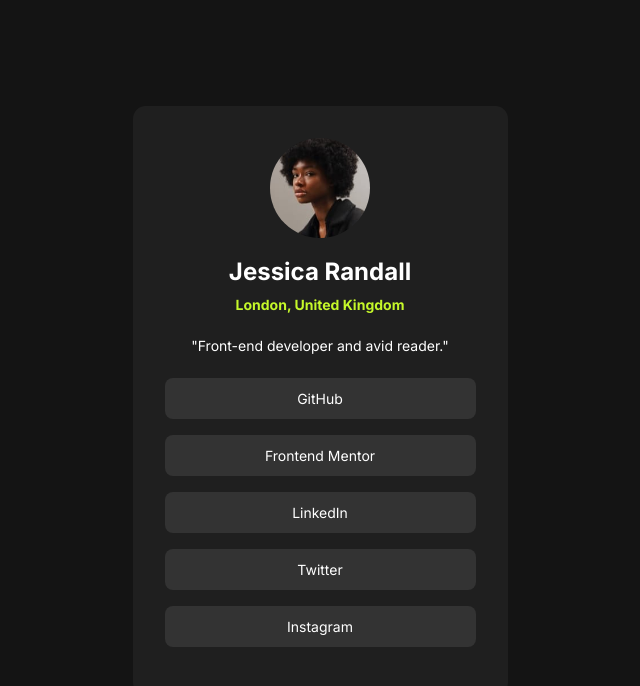
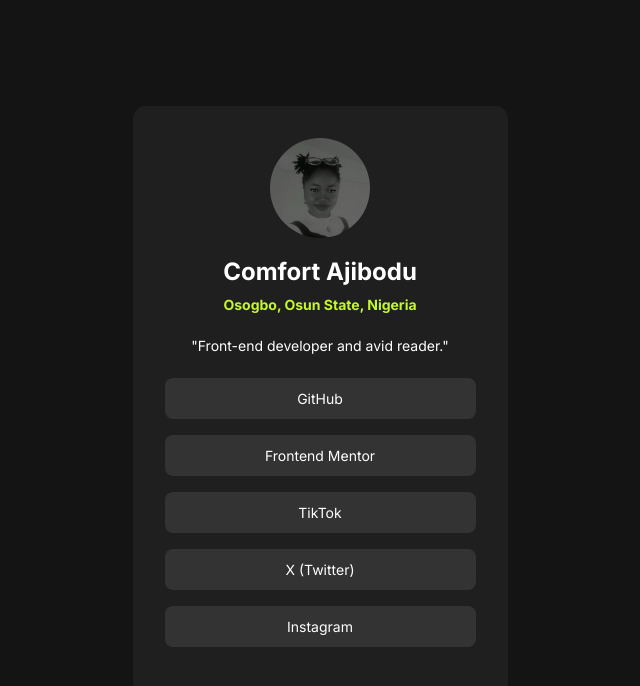
Before and after one commit to roseajibodu/social-link-profile, a plain HTML site: page index.html in a window 1280 px wide. Shown: the whole page, without its empty margins (320-960 px from the left). Drawn offline with Linux system fonts and the light colour scheme.

Commit message:
updated the website to my details

```diff
--- a/index.html
+++ b/index.html
@@ -15,19 +15,19 @@
   <body>
     <div class="profile">
       <div class="profile-header">
-        <img src="assets/images/avatar-jessica.jpeg" alt="jessica" />
+        <img src="assets/images/rose.jpg" alt="jessica" />
         <div class="profile-title">
-          <h1>Jessica Randall</h1>
-          <h2>London, United Kingdom</h2>
+          <h1>Comfort Ajibodu</h1>
+          <h2>Osogbo, Osun State, Nigeria</h2>
         </div>
         <p>"Front-end developer and avid reader."</p>
       </div>
       <ul class="social-media">
-        <li><a href="#">GitHub</a></li>
-        <li><a href="#">Frontend Mentor</a></li>
-        <li><a href="#">LinkedIn</a></li>
-        <li><a href="#">Twitter</a></li>
-        <li><a href="#">Instagram</a></li>
+        <li><a href="https://github.com/roseajibodu" target="_blank">GitHub</a></li>
+        <li><a href="https://www.frontendmentor.io/profile/roseajibodu" target="_blank">Frontend Mentor</a></li>
+        <li><a href="https://www.tiktok.com/@aesthetic_decors5?_t=8qgCD3TxjYz&_r=1" target="_blank">TikTok</a></li>
+        <li><a href="https://x.com/ComfortAjibodu?t=pgYPJiEcVbsgIdIgOkx9Sg&s=09" target="_blank">X (Twitter)</a></li>
+        <li><a href="https://www.instagram.com/rosseecosmetics?igsh=MWxrdDg5dTBiZTgxag==" target="_blank">Instagram</a></li>
       </ul>
     </div>
   </body>
--- a/style.css
+++ b/style.css
@@ -40,6 +40,8 @@
     width: 100px;
     height: 100px;
     border-radius: 50%;
+    object-fit: cover;
+    object-position: top;
 }
 
 .profile .profile-title {
```
Also changed, not shown: assets/images/rose.jpg (added), design/README.md (renamed from README.md).
